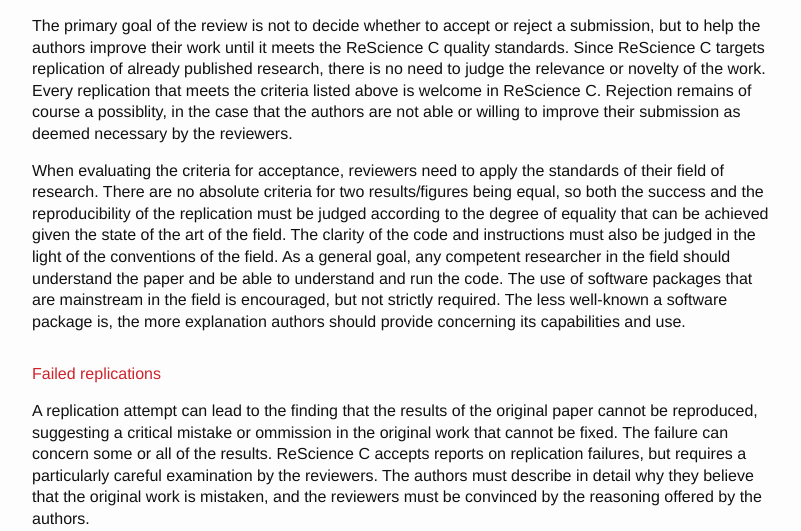
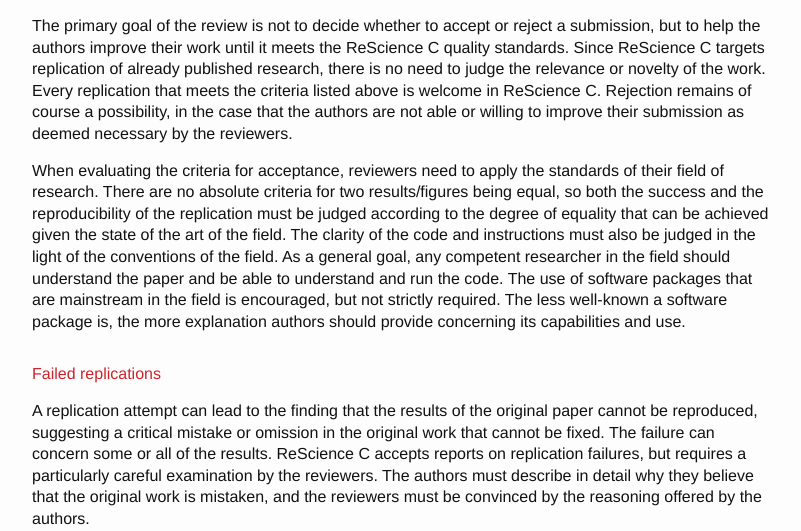
Before and after one commit to ReScience/rescience.github.io, a Jekyll site: the page built from 03-edit.md, in a window 1280 px wide and 900 px high, scrolled down 733 px. Shown: the part 243-774 px from the top of the window, without its empty margins (238-1039 px from the left). Built offline with Jekyll 4.4.1, drawn with Linux system fonts in a browser that asks for light colours; our own code applies the rules of GitHub Pages for plain Markdown files.

Commit message:
Fixing grammatical error

```diff
--- a/03-edit.md
+++ b/03-edit.md
@@ -53,7 +53,7 @@
 targets replication of already published research, there is no need to
 judge the relevance or novelty of the work. Every replication that
 meets the criteria listed above is welcome in ReScience C.
-Rejection remains of course a possiblity, in the case that the
+Rejection remains of course a possibility, in the case that the
 authors are not able or willing to improve their submission as
 deemed necessary by the reviewers.
 
@@ -74,7 +74,7 @@
 ### Failed replications
 
 A replication attempt can lead to the finding that the results of the original
-paper cannot be reproduced, suggesting a critical mistake or ommission in the
+paper cannot be reproduced, suggesting a critical mistake or omission in the
 original work that cannot be fixed. The failure can concern some or all of the
 results.  ReScience C accepts reports on replication failures, but requires a
 particularly careful examination by the reviewers. The authors must describe in
```
